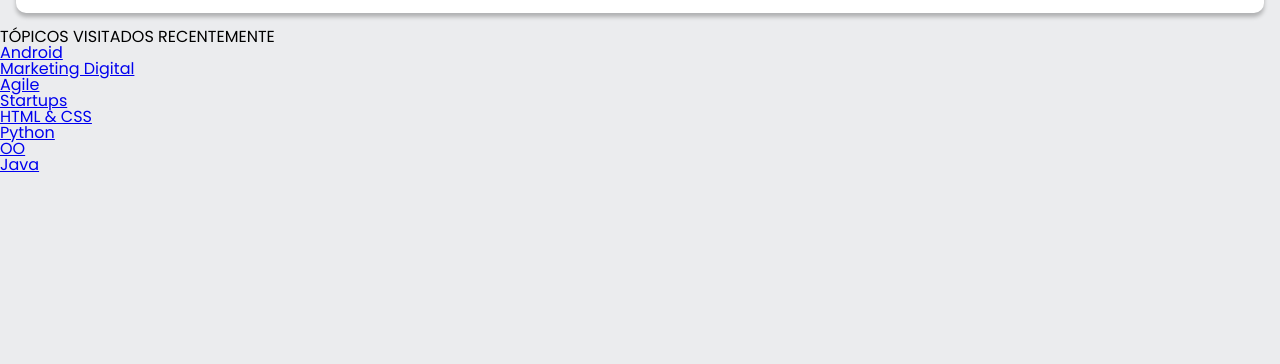
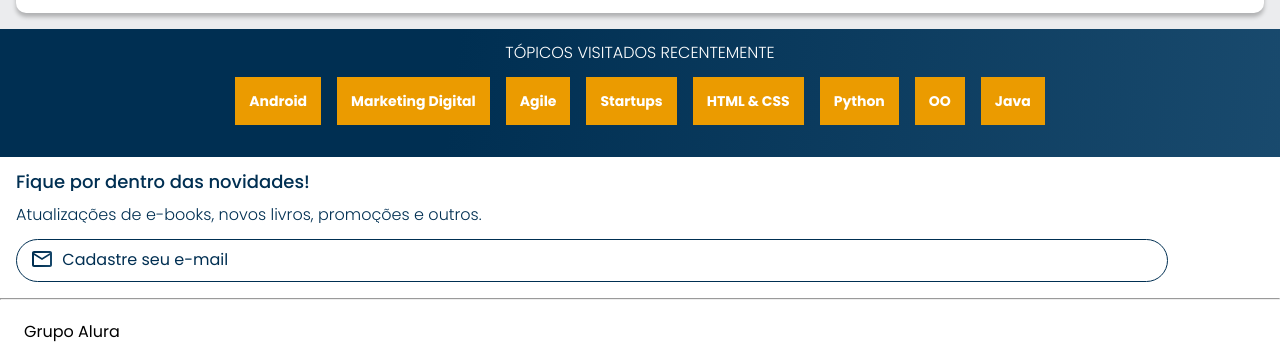
Before and after one commit to dev-andreola/alura-03-books-, a plain HTML site: page index.html in a window 1280 px wide. Shown: the part 2337-2701 px from the top of the page. Before the commit the page ends 2513 px from the top, so only its background shows below. Drawn offline with nearby package versions, Linux system fonts and the light colour scheme.

Commit message:
Add files via upload

```diff
--- a/index.html
+++ b/index.html
@@ -172,6 +172,18 @@
     </ul>
   </section>
 
+  <section class="newsletter">
+    <h3>Fique por dentro das novidades!</h3>
+    <p>Atualizações de e-books, novos livros, promoções e outros.</p>
+    <input type="email" placeholder="Cadastre seu e-mail">
+  </section>
+
+  <hr>
+
+  <footer>
+    <h2>Grupo Alura</h2>
+  </footer>
+
   <script src="https://cdn.jsdelivr.net/npm/swiper@9/swiper-bundle.min.js"></script>
   <script>
      const swiper = new Swiper('.swiper', {
--- a/style.css
+++ b/style.css
@@ -5,6 +5,8 @@
 @import url(styles/carrosel.css);
 @import url(styles/best-sellers.css);
 @import url(styles/topics.css);
+@import url(styles/newsletter.css);
+@import url(styles/footer.css);
 
 :root {
   --cor-de-fundo: #EBECEE;
--- /dev/null
+++ b/styles/footer.css
@@ -0,0 +1,8 @@
+hr {
+  margin: 0;
+}
+
+footer {
+  background-color: var(--branco);
+  padding: 1.5em;
+}
--- /dev/null
+++ b/styles/newsletter.css
@@ -0,0 +1,41 @@
+.newsletter {
+  background-color: var(--branco);
+  padding: 1em;
+}
+
+.newsletter h3 {
+  font-size: 18px;
+  font-weight: 500;
+  background: linear-gradient(97.54deg, #002F52 35.49%, #326589 165.37%);
+-webkit-background-clip: text;
+-webkit-text-fill-color: transparent;
+background-clip: text;
+}
+
+.newsletter p {
+  font-size: 16px;
+  font-weight: 300;
+  margin: 1em 0;
+  background: linear-gradient(97.54deg, #002F52 35.49%, #326589 165.37%);
+-webkit-background-clip: text;
+-webkit-text-fill-color: transparent;
+background-clip: text;
+}
+
+.newsletter input {
+  color: var(--azul);
+  padding: 1em;
+  border: 1px solid var(--azul);
+  border-radius: 24px;
+  width: 90%;
+}
+
+.newsletter input::placeholder {
+  background-image: url(../assets/Email.svg);
+  background-repeat: no-repeat;
+  color: var(--azul);
+  font-family: var(--fonte);
+  font-size: 16px;
+  font-weight: 400;
+  padding-left: 2em;
+}
--- a/styles/topics.css
+++ b/styles/topics.css
@@ -0,0 +1,30 @@
+.topicos {
+  background: var(--degrade-azul);
+  text-align: center;
+  padding: 1em 0;
+}
+
+.topicos h2 {
+  font-size: 16px;
+  font-weight: 300;
+  color: var(--branco);
+}
+
+.topicos ul {
+  display: flex;
+  flex-wrap: wrap;
+  justify-content: center;
+}
+
+.topicos li {
+  margin: 2em 0.5em
+}
+
+.topicos a {
+  color: var(--branco);
+  font-size: 14px;
+  font-weight: 700;
+  text-decoration: none;
+  background-color: var(--amarelo-titulos);
+  padding: 1em;
+}
```
Also changed, not shown: assets/Email.svg (added).
